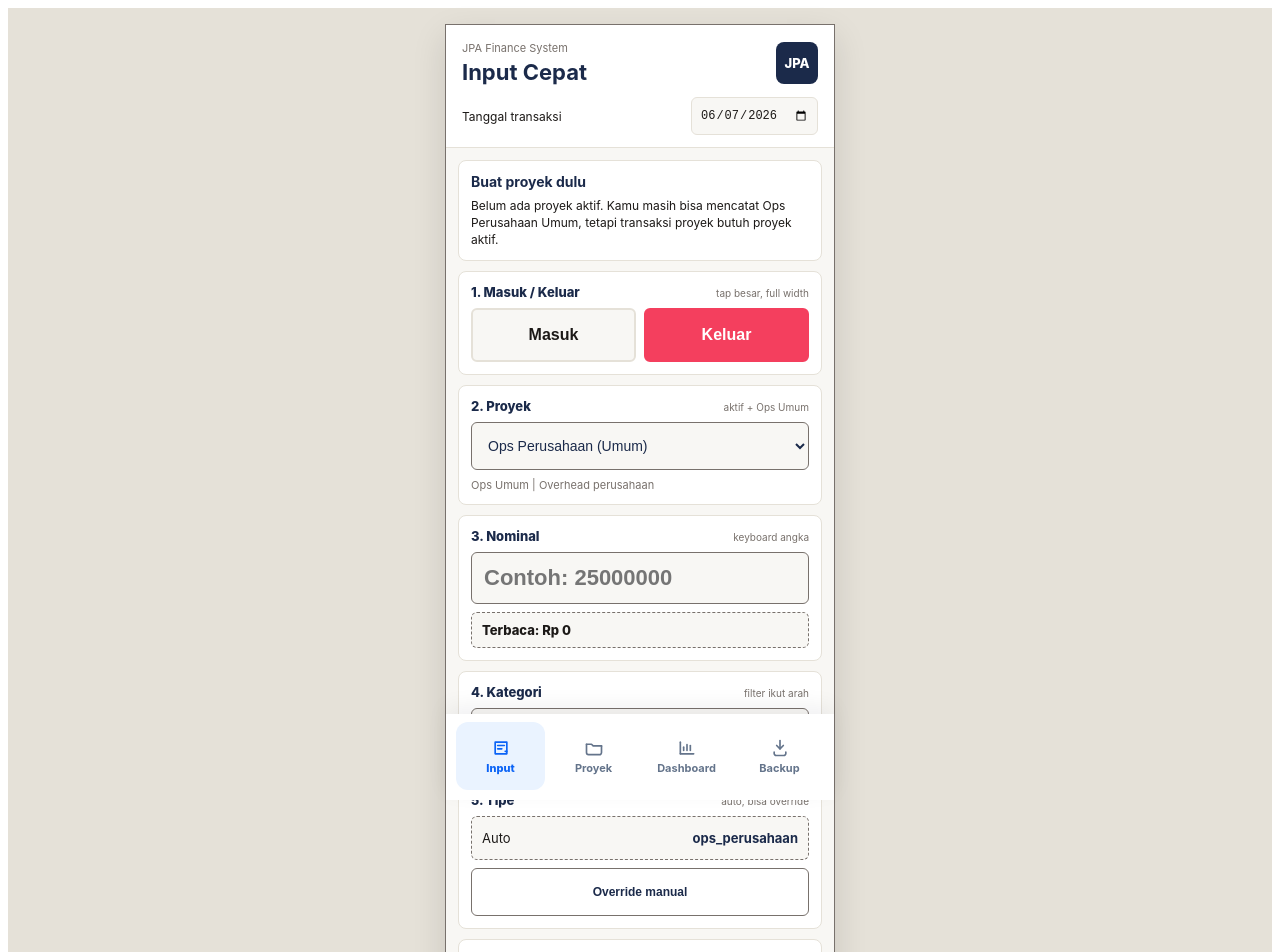
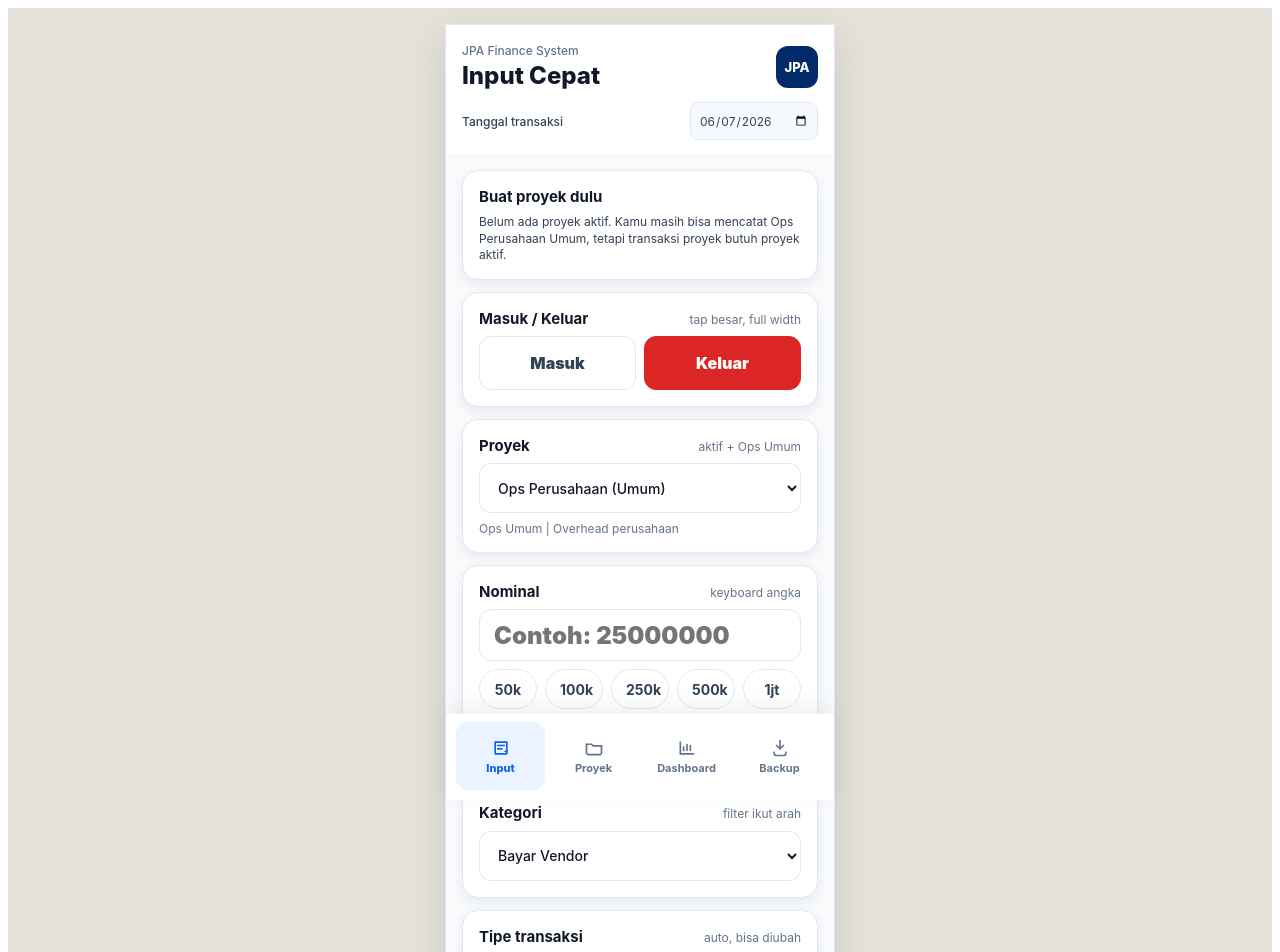
Before and after one commit to basbuss0x/jpa-finance, a React (Vite) app: page / in a window 1280 px wide. Shown: the top 952 px of the page. Built offline with nearby package versions, Linux system fonts and the light colour scheme.

Commit message:
Redesign Input Cepat with design tokens and quick chips

```diff
--- a/src/pages/InputCepat.jsx
+++ b/src/pages/InputCepat.jsx
@@ -8,27 +8,28 @@ import {
 } from '../constants'
 import { addTransaksi, getProyek } from '../store'
 import { fmtIDR } from '../utils'
-import { BottomNav, WireButton, gray } from '../components/WireframeShared.jsx'
+import { BottomNav } from '../components/WireframeShared.jsx'
+import { componentStyles, tokens } from '../designTokens'
+import { QuickAmountChips, Toast } from '../components/ui.jsx'
 
 const fieldStyle = {
   display: 'grid',
-  gap: 8,
-  padding: 12,
-  border: `1px solid ${gray.line}`,
-  background: gray.card,
-  borderRadius: 8,
+  gap: tokens.spacing.sm,
+  ...componentStyles.card,
 }
 
 const inputStyle = {
   width: '100%',
-  minHeight: 48,
-  border: `1px solid ${gray.mid}`,
-  borderRadius: 6,
-  padding: '0 12px',
-  background: gray.bg,
-  color: gray.ink,
+  minHeight: 50,
+  border: `1px solid ${tokens.colors.line.borderGray}`,
+  borderRadius: tokens.radius.md,
+  padding: '0 14px',
+  background: tokens.colors.surface.white,
+  color: tokens.colors.text.ink,
   boxSizing: 'border-box',
-  fontSize: 14,
+  fontSize: tokens.typography.body.fontSize,
+  fontWeight: tokens.typography.body.fontWeight,
+  fontFamily: tokens.typography.family,
 }
 
 const tipeOptions = [
@@ -71,18 +72,24 @@ function Field({ label, note, children }) {
           display: 'flex',
           justifyContent: 'space-between',
           alignItems: 'baseline',
-          gap: 10,
+          gap: tokens.spacing.md,
         }}
       >
-        <label style={{ color: gray.ink, fontSize: 13, fontWeight: 800 }}>
+        <label
+          style={{
+            color: tokens.colors.text.ink,
+            fontSize: tokens.typography.cardTitle.fontSize,
+            fontWeight: tokens.typography.cardTitle.fontWeight,
+          }}
+        >
           {label}
         </label>
         {note ? (
           <span
             style={{
-              color: gray.mid,
-              fontSize: 10,
-              lineHeight: 1.25,
+              color: tokens.colors.text.coolGray,
+              fontSize: tokens.typography.caption.fontSize,
+              lineHeight: tokens.typography.caption.lineHeight,
               textAlign: 'right',
             }}
           >
@@ -106,7 +113,7 @@ export default function InputCepat({ screenDate, onDateChange, onNavigate }) {
   const [manualTipe, setManualTipe] = useState('')
   const [showOverride, setShowOverride] = useState(false)
   const [catatan, setCatatan] = useState('')
-  const [toast, setToast] = useState('')
+  const [toast, setToast] = useState(false)
   const [error, setError] = useState('')
 
   useEffect(() => {
@@ -139,7 +146,6 @@ export default function InputCepat({ screenDate, onDateChange, onNavigate }) {
 
   const resetForm = () => {
     setArah(ARAH_TRANSAKSI.keluar)
-    setProyekId(proyek[0]?.id || PROYEK_UMUM_ID)
     setNominal('')
     setKategori(KATEGORI.bayarVendor)
     setManualTipe('')
@@ -170,9 +176,9 @@ export default function InputCepat({ screenDate, onDateChange, onNavigate }) {
     })
 
     setError('')
-    setToast('Tersimpan ✓')
+    setToast(true)
     resetForm()
-    window.setTimeout(() => setToast(''), 2000)
+    window.setTimeout(() => setToast(false), 2000)
   }
 
   return (
@@ -181,19 +187,19 @@ export default function InputCepat({ screenDate, onDateChange, onNavigate }) {
         width: '100%',
         maxWidth: 390,
         minHeight: 'calc(100vh - 32px)',
-        background: gray.bg,
-        border: `1px solid ${gray.mid}`,
-        boxShadow: '0 12px 32px rgba(0,0,0,0.12)',
+        background: tokens.colors.surface.page,
+        border: `1px solid ${tokens.colors.line.borderGray}`,
+        boxShadow: tokens.shadow.raised,
         boxSizing: 'border-box',
+        fontFamily: tokens.typography.family,
       }}
     >
       <header
         style={{
           display: 'grid',
-          gap: 12,
-          padding: '16px 16px 12px',
-          borderBottom: `1px solid ${gray.line}`,
-          background: gray.card,
+          gap: tokens.spacing.md,
+          padding: '18px 16px 14px',
+          background: tokens.colors.surface.white,
         }}
       >
         <div
@@ -201,14 +207,27 @@ export default function InputCepat({ screenDate, onDateChange, onNavigate }) {
             display: 'flex',
             alignItems: 'center',
             justifyContent: 'space-between',
-            gap: 12,
+            gap: tokens.spacing.md,
           }}
         >
           <div>
-            <p style={{ margin: 0, color: gray.mid, fontSize: 11 }}>
+            <p
+              style={{
+                margin: 0,
+                color: tokens.colors.text.coolGray,
+                fontSize: tokens.typography.caption.fontSize,
+                fontWeight: tokens.typography.caption.fontWeight,
+              }}
+            >
               JPA Finance System
             </p>
-            <h1 style={{ margin: '4px 0 0', color: gray.ink, fontSize: 22 }}>
+            <h1
+              style={{
+                margin: '4px 0 0',
+                color: tokens.colors.text.ink,
+                ...tokens.typography.pageTitle,
+              }}
+            >
               Input Cepat
             </h1>
           </div>
@@ -216,9 +235,9 @@ export default function InputCepat({ screenDate, onDateChange, onNavigate }) {
             style={{
               width: 42,
               height: 42,
-              borderRadius: 8,
-              background: gray.primary,
-              color: '#fff',
+              borderRadius: tokens.radius.md,
+              background: tokens.colors.primary.jpaNavy,
+              color: tokens.colors.text.inverse,
               display: 'grid',
               placeItems: 'center',
               fontWeight: 800,
@@ -233,10 +252,11 @@ export default function InputCepat({ screenDate, onDateChange, onNavigate }) {
           style={{
             display: 'grid',
             gridTemplateColumns: '1fr auto',
-            gap: 10,
+            gap: tokens.spacing.md,
             alignItems: 'center',
-            color: gray.text,
-            fontSize: 12,
+            color: tokens.colors.text.slate,
+            fontSize: tokens.typography.caption.fontSize,
+            fontWeight: tokens.typography.caption.fontWeight,
           }}
         >
           <span>Tanggal transaksi</span>
@@ -246,32 +266,63 @@ export default function InputCepat({ screenDate, onDateChange, onNavigate }) {
             onChange={(event) => handleTanggal(event.target.value)}
             style={{
               minHeight: 36,
-              border: `1px solid ${gray.line}`,
-              borderRadius: 6,
+              border: `1px solid ${tokens.colors.line.borderGray}`,
+              borderRadius: tokens.radius.sm,
               padding: '0 8px',
-              background: gray.bg,
-              color: gray.text,
-              fontSize: 12,
+              background: tokens.colors.surface.mistBlue,
+              color: tokens.colors.text.slate,
+              fontSize: tokens.typography.caption.fontSize,
+              fontFamily: tokens.typography.family,
             }}
           />
         </label>
       </header>
 
-      <section style={{ display: 'grid', gap: 10, padding: 12 }}>
+      <section
+        style={{
+          display: 'grid',
+          gap: tokens.spacing.md,
+          padding: tokens.spacing.lg,
+          paddingBottom: tokens.spacing.xl,
+        }}
+      >
         {proyek.length === 0 ? (
           <section style={fieldStyle}>
-            <strong style={{ color: gray.ink, fontSize: 14 }}>Buat proyek dulu</strong>
-            <span style={{ color: gray.text, fontSize: 12, lineHeight: 1.4 }}>
+            <strong
+              style={{
+                color: tokens.colors.text.ink,
+                fontSize: tokens.typography.cardTitle.fontSize,
+              }}
+            >
+              Buat proyek dulu
+            </strong>
+            <span
+              style={{
+                color: tokens.colors.text.slate,
+                fontSize: tokens.typography.caption.fontSize,
+                lineHeight: tokens.typography.caption.lineHeight,
+              }}
+            >
               Belum ada proyek aktif. Kamu masih bisa mencatat Ops Perusahaan
               Umum, tetapi transaksi proyek butuh proyek aktif.
             </span>
           </section>
         ) : null}
 
-        <Field label="1. Masuk / Keluar" note="tap besar, full width">
-          <div style={{ display: 'grid', gridTemplateColumns: '1fr 1fr', gap: 8 }}>
+        <Field label="Masuk / Keluar" note="tap besar, full width">
+          <div
+            style={{
+              display: 'grid',
+              gridTemplateColumns: '1fr 1fr',
+              gap: tokens.spacing.sm,
+            }}
+          >
             {[ARAH_TRANSAKSI.masuk, ARAH_TRANSAKSI.keluar].map((item) => {
               const active = arah === item
+              const activeColor =
+                item === ARAH_TRANSAKSI.masuk
+                  ? tokens.colors.semantic.success
+                  : tokens.colors.semantic.error
               return (
                 <button
                   key={item}
@@ -279,12 +330,13 @@ export default function InputCepat({ screenDate, onDateChange, onNavigate }) {
                   onClick={() => handleArah(item)}
                   style={{
                     minHeight: 54,
-                    borderRadius: 6,
-                    border: `2px solid ${active ? (item === ARAH_TRANSAKSI.masuk ? gray.success : gray.danger) : gray.line}`,
-                    background: active ? (item === ARAH_TRANSAKSI.masuk ? gray.success : gray.danger) : gray.bg,
-                    color: active ? '#fff' : gray.text,
+                    borderRadius: tokens.radius.md,
+                    border: `1px solid ${active ? activeColor : tokens.colors.line.borderGray}`,
+                    background: active ? activeColor : tokens.colors.surface.white,
+                    color: active ? tokens.colors.text.inverse : tokens.colors.text.slate,
                     fontSize: 16,
                     fontWeight: 900,
+                    fontFamily: tokens.typography.family,
                     textTransform: 'capitalize',
                   }}
                 >
@@ -295,7 +347,7 @@ export default function InputCepat({ screenDate, onDateChange, onNavigate }) {
           </div>
         </Field>
 
-        <Field label="2. Proyek" note="aktif + Ops Umum">
+        <Field label="Proyek" note="aktif + Ops Umum">
           <select
             value={proyekId}
             onChange={(event) => {
@@ -312,12 +364,17 @@ export default function InputCepat({ screenDate, onDateChange, onNavigate }) {
               </option>
             ))}
           </select>
-          <span style={{ color: gray.mid, fontSize: 11 }}>
+          <span
+            style={{
+              color: tokens.colors.text.coolGray,
+              fontSize: tokens.typography.caption.fontSize,
+            }}
+          >
             {selectedProject?.jenis || '-'} | {selectedProject?.klien || '-'}
           </span>
         </Field>
 
-        <Field label="3. Nominal" note="keyboard angka">
+        <Field label="Nominal" note="keyboard angka">
           <input
             type="number"
             inputMode="numeric"
@@ -327,9 +384,13 @@ export default function InputCepat({ screenDate, onDateChange, onNavigate }) {
             style={{
               ...inputStyle,
               minHeight: 52,
-              fontSize: 22,
+              fontSize: 24,
               fontWeight: 900,
             }}
+          />
+          <QuickAmountChips
+            value={Number(nominal)}
+            onChange={(value) => setNominal(String(value))}
           />
           <div
             style={{
@@ -337,11 +398,11 @@ export default function InputCepat({ screenDate, onDateChange, onNavigate }) {
               display: 'flex',
               alignItems: 'center',
               padding: '0 10px',
-              borderRadius: 6,
-              background: gray.bg,
-              border: `1px dashed ${gray.mid}`,
-              color: gray.text,
-              fontSize: 13,
+              borderRadius: tokens.radius.sm,
+              background: tokens.colors.surface.mistBlue,
+              border: `1px dashed ${tokens.colors.line.lineBlue}`,
+              color: tokens.colors.text.slate,
+              fontSize: tokens.typography.body.fontSize,
               fontWeight: 800,
             }}
           >
@@ -349,7 +410,7 @@ export default function InputCepat({ screenDate, onDateChange, onNavigate }) {
           </div>
         </Field>
 
-        <Field label="4. Kategori" note="filter ikut arah">
+        <Field label="Kategori" note="filter ikut arah">
           <select
             value={kategori}
             onChange={(event) => {
@@ -366,39 +427,40 @@ export default function InputCepat({ screenDate, onDateChange, onNavigate }) {
           </select>
         </Field>
 
-        <Field label="5. Tipe" note="auto, bisa override">
+        <Field label="Tipe transaksi" note="auto, bisa diubah">
           <div
             style={{
               minHeight: 42,
               display: 'flex',
               alignItems: 'center',
               justifyContent: 'space-between',
-              gap: 10,
+              gap: tokens.spacing.md,
               padding: '0 10px',
-              border: `1px dashed ${gray.mid}`,
-              borderRadius: 6,
-              background: gray.bg,
-              color: gray.text,
-              fontSize: 13,
+              border: `1px dashed ${tokens.colors.line.lineBlue}`,
+              borderRadius: tokens.radius.sm,
+              background: tokens.colors.surface.mistBlue,
+              color: tokens.colors.text.slate,
+              fontSize: tokens.typography.body.fontSize,
             }}
           >
             <span>Auto</span>
-            <strong style={{ color: gray.ink }}>{autoTipe}</strong>
+            <strong style={{ color: tokens.colors.text.ink }}>{autoTipe}</strong>
           </div>
           <button
             type="button"
             onClick={() => setShowOverride((value) => !value)}
             style={{
               minHeight: 48,
-              borderRadius: 6,
-              border: `1px solid ${gray.mid}`,
-              background: gray.card,
-              color: gray.ink,
-              fontSize: 12,
+              borderRadius: tokens.radius.md,
+              border: `1px solid ${tokens.colors.line.lineBlue}`,
+              background: tokens.colors.surface.white,
+              color: tokens.colors.primary.jpaNavy,
+              fontSize: tokens.typography.body.fontSize,
               fontWeight: 800,
+              fontFamily: tokens.typography.family,
             }}
           >
-            {showOverride ? 'Tutup override' : 'Override manual'}
+            {showOverride ? 'Tutup ubah tipe' : 'Ubah tipe'}
           </button>
           {showOverride ? (
             <select
@@ -415,7 +477,7 @@ export default function InputCepat({ screenDate, onDateChange, onNavigate }) {
           ) : null}
         </Field>
 
-        <Field label="6. Catatan" note="opsional">
+        <Field label="Catatan" note="opsional">
           <input
             type="text"
             value={catatan}
@@ -428,12 +490,12 @@ export default function InputCepat({ screenDate, onDateChange, onNavigate }) {
         {error ? (
           <div
             style={{
-              padding: 10,
-              border: `1px solid ${gray.ink}`,
-              borderRadius: 8,
-              background: gray.card,
-              color: gray.ink,
-              fontSize: 12,
+              padding: tokens.spacing.md,
+              border: `1px solid ${tokens.colors.danger.border}`,
+              borderRadius: tokens.radius.md,
+              background: tokens.colors.danger.tint,
+              color: tokens.colors.semantic.error,
+              fontSize: tokens.typography.caption.fontSize,
               fontWeight: 800,
             }}
           >
@@ -441,31 +503,20 @@ export default function InputCepat({ screenDate, onDateChange, onNavigate }) {
           </div>
         ) : null}
 
-        <WireButton onClick={handleSubmit}>Simpan Transaksi</WireButton>
+        <button
+          type="button"
+          onClick={handleSubmit}
+          style={{
+            ...componentStyles.primaryButton,
+            width: '100%',
+            fontSize: 15,
+            fontFamily: tokens.typography.family,
+          }}
+        >
+          Simpan Transaksi
+        </button>
 
-        {toast ? (
-          <div
-            style={{
-              position: 'fixed',
-              left: '50%',
-              bottom: 74,
-              transform: 'translateX(-50%)',
-              width: 'calc(100% - 32px)',
-              maxWidth: 358,
-              minHeight: 44,
-              display: 'grid',
-              placeItems: 'center',
-              borderRadius: 8,
-              background: gray.primary,
-              color: '#fff',
-              fontSize: 13,
-              fontWeight: 900,
-              zIndex: 30,
-            }}
-          >
-            {toast}
-          </div>
-        ) : null}
+        <Toast visible={toast} />
       </section>
 
       <BottomNav activePage="input" onNavigate={onNavigate} />
```
